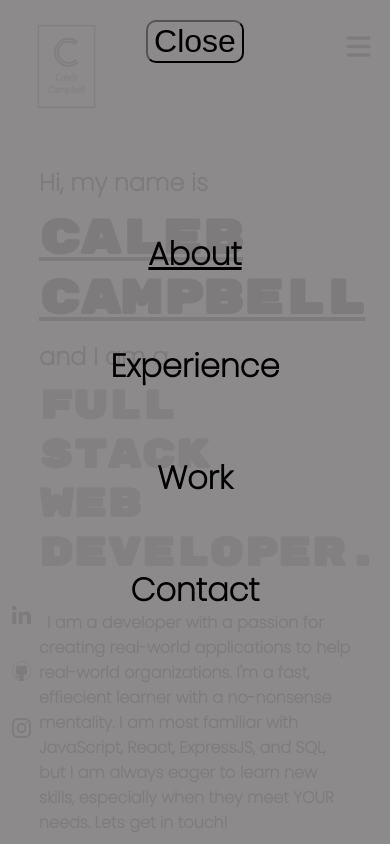
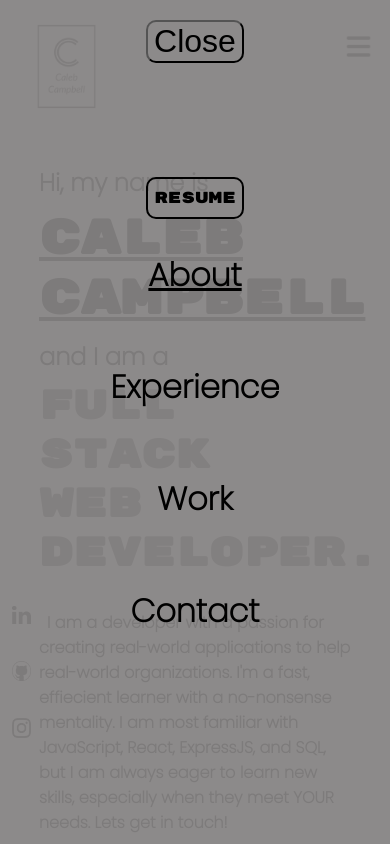
Before and after one commit to Caleb-Campbell/personal-website, a React (Vite) app: page / in a window 390 px wide. Both pictures are taken after a click on the picture 358 px from the left and 46 px from the top of the page. Shown: the top 844 px of the page. Built offline with nearby package versions, Linux system fonts and the light colour scheme.

Commit message:
modal now responsive

```diff
--- a/src/components/NavBar.jsx
+++ b/src/components/NavBar.jsx
@@ -9,6 +9,7 @@ function NavBar({resumeModal, setResumeModal, mobileView}) {
 
   const handleResumeClick = () => {
     setResumeModal(!resumeModal)
+    setOpenMenu(false)
   }
 
     const toggleMenu = () => {
@@ -31,6 +32,7 @@ function NavBar({resumeModal, setResumeModal, mobileView}) {
           openMenu &&
             (
             <div className="mobile-navigations">
+                <button className='mobile-resume' onClick={handleResumeClick}>Resume</button>
                 <a href='#about'>About</a>
                 <a>Experience</a>
                 <a>Work</a>
--- a/src/styles/navbar.css
+++ b/src/styles/navbar.css
@@ -19,7 +19,7 @@ nav {
     color: black;
 }
 
-.nav-buttons button {
+.nav-buttons button, .mobile-resume {
     height: 3vh;
     font-size: 1em;
     border-radius: 10px;
@@ -102,6 +102,10 @@ nav {
 
     }
 
+    .mobile-resume {
+        height: 5%;
+    }
+
     .mobile-menu {
         width: 10%;
     }
--- a/src/styles/resume-modal.css
+++ b/src/styles/resume-modal.css
@@ -27,7 +27,7 @@
     top: 20px;
 }
 
-.resume-form{
+.resume-form {
     width: 30vw;
     height: 30vh;
     background-color: rgba(139, 137, 137) ;
@@ -63,6 +63,8 @@
     background-color: rgba(139, 137, 137, 0) ;
     font-family: 'Rubik Mono One', sans-serif;
     text-align: center;
+    text-decoration: none;
+
 
     display: flex;
     align-content: center;
@@ -74,3 +76,22 @@
     color: rgba(139, 137, 137, 0.87);
     box-shadow: 5px 5px rgb(67, 66, 66, .5);
 }
+
+@media (max-width: 500px) {
+
+    .resume-form {
+        width: 90vw;
+    }
+
+    .resume-button {
+        font-size: 1em;
+        width: 40%;
+        height: 20%;
+    }
+
+    .modal-btn {
+        height: 5%;
+        width: 20%;
+    }
+
+}
```
